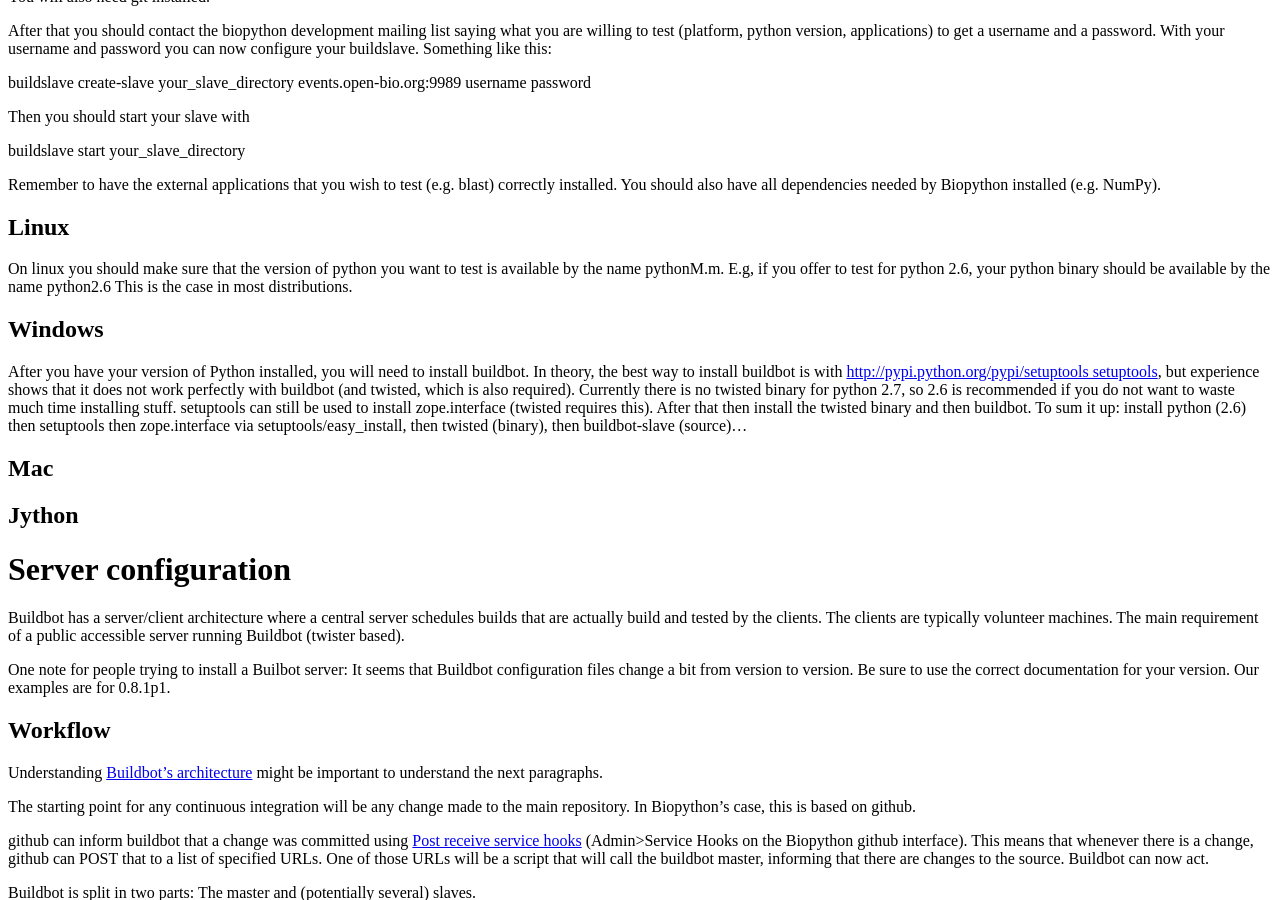
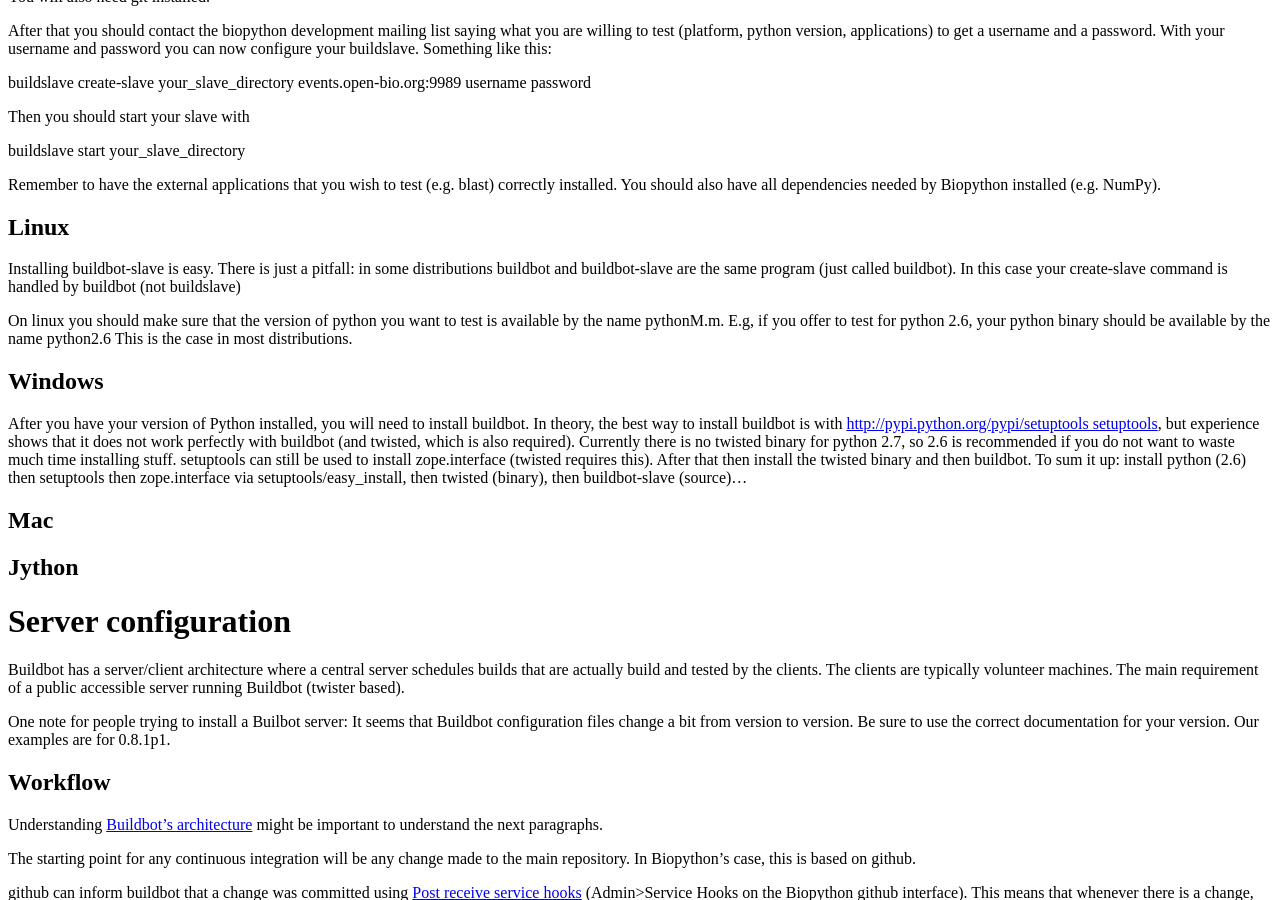
Before and after one commit to biopython/biopython.github.io, a Jekyll site: the page built from wiki/Continuous_integration.md, in a window 1280 px wide and 900 px high, scrolled down 407 px. Built offline with Jekyll 4.4.1, drawn with Linux system fonts in a browser that asks for light colours.

Commit message:
/* Linux */

```diff
--- a/wiki/Continuous_integration.md
+++ b/wiki/Continuous_integration.md
@@ -53,6 +53,11 @@ by Biopython installed (e.g. NumPy).
 
 Linux
 -----
+
+Installing buildbot-slave is easy. There is just a pitfall: in some
+distributions buildbot and buildbot-slave are the same program (just
+called buildbot). In this case your create-slave command is handled by
+buildbot (not buildslave)
 
 On linux you should make sure that the version of python you want to
 test is available by the name pythonM.m. E.g, if you offer to test for
```
Also changed, not shown: 1 other file.
